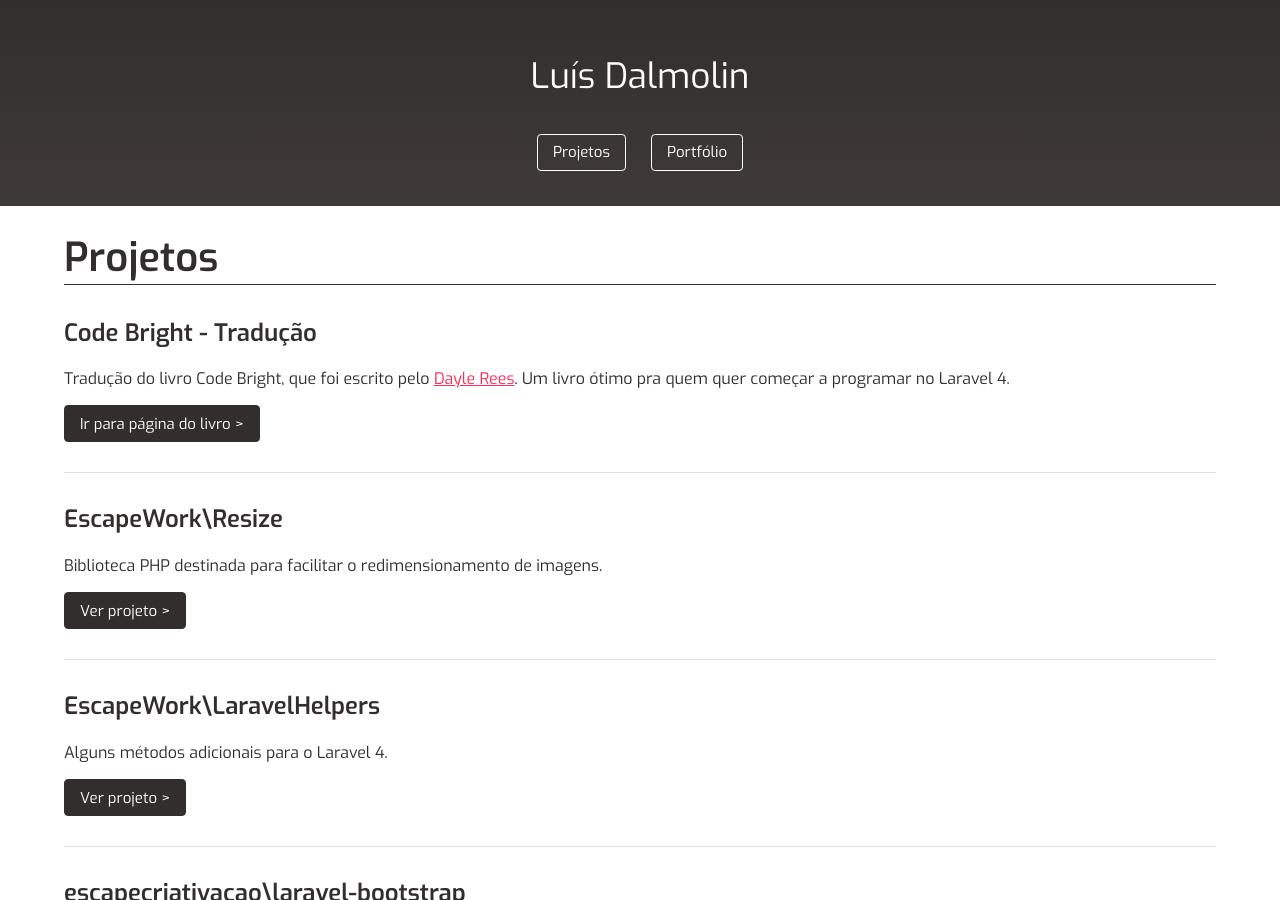
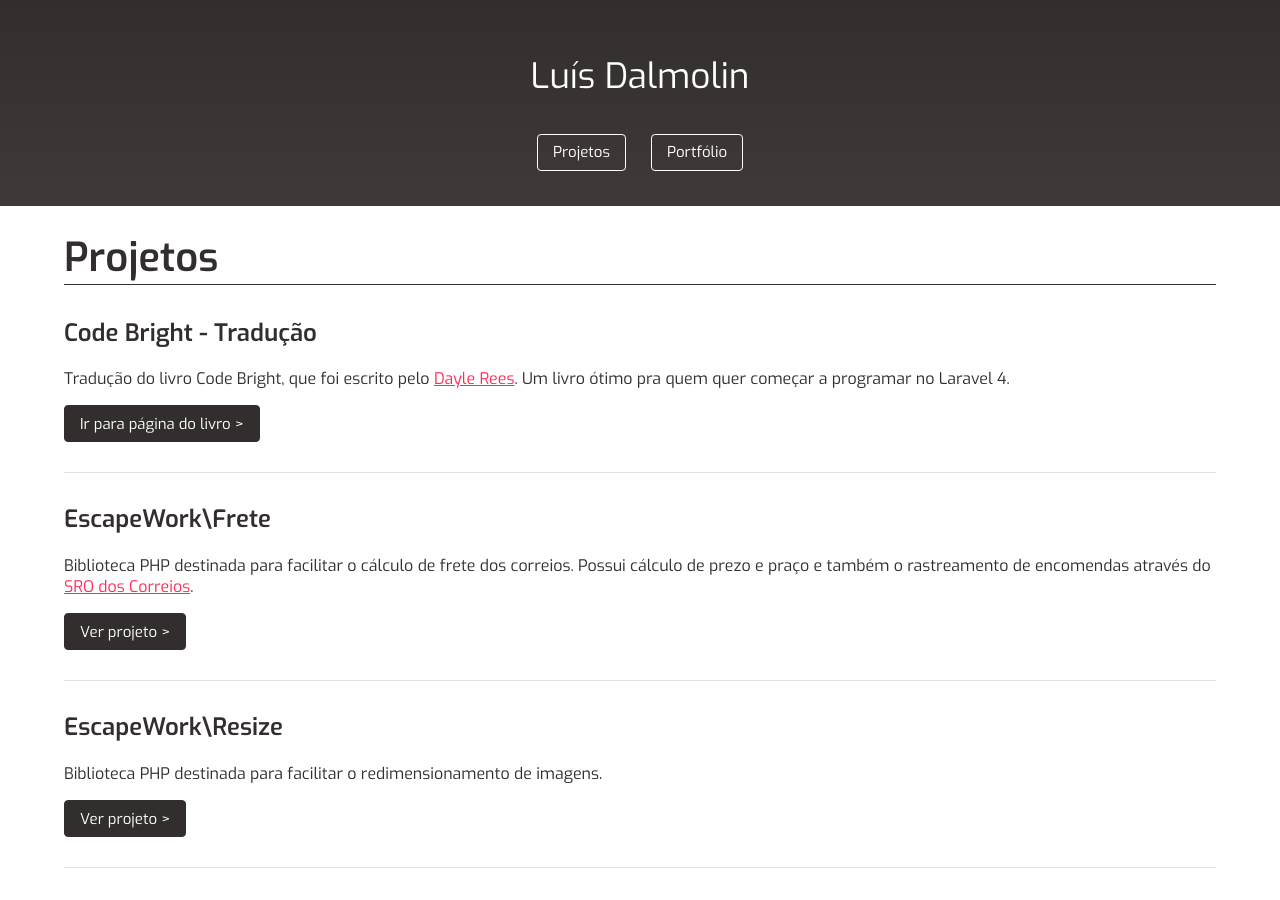
Before and after one commit to luisdalmolin/luisdalmolin.github.io, a Jekyll site: the page built from projetos/index.html, in a window 1280 px wide and 900 px high. Built offline with Jekyll 4.4.1, drawn with Linux system fonts in a browser that asks for light colours; Markdown is read by kramdown in place of the engine named in the settings.

Commit message:
Adicionado projeto do escapework/frete nos projetos

```diff
--- a/projetos/index.html
+++ b/projetos/index.html
@@ -16,6 +16,20 @@ title: Projetos | Luís Dalmolin
 
         <div class="post-links">
             <a href="http://leanpub.com/codebright-ptbr" class="btn btn-primary">Ir para página do livro &gt; </a>
+        </div>
+    </section><!-- .post -->
+
+    <section class="post">
+        <header class="post-header">
+            <h2 class="post-title">EscapeWork\Frete</h2>
+        </header><!-- .post-header -->
+
+        <div class="post-description">
+            <p>Biblioteca PHP destinada para facilitar o cálculo de frete dos correios. Possui cálculo de prezo e praço e também o rastreamento de encomendas através do <a href="http://www.correios.com.br/para-voce/precisa-de-ajuda/como-rastrear-um-objeto/atualizacoes-no-sro" target="_blank">SRO dos Correios</a>.</p>
+        </div><!-- .post-description -->
+
+        <div class="post-links">
+            <a href="https://github.com/EscapeWork/Frete" class="btn btn-primary">Ver projeto &gt; </a>
         </div>
     </section><!-- .post -->
 
```
